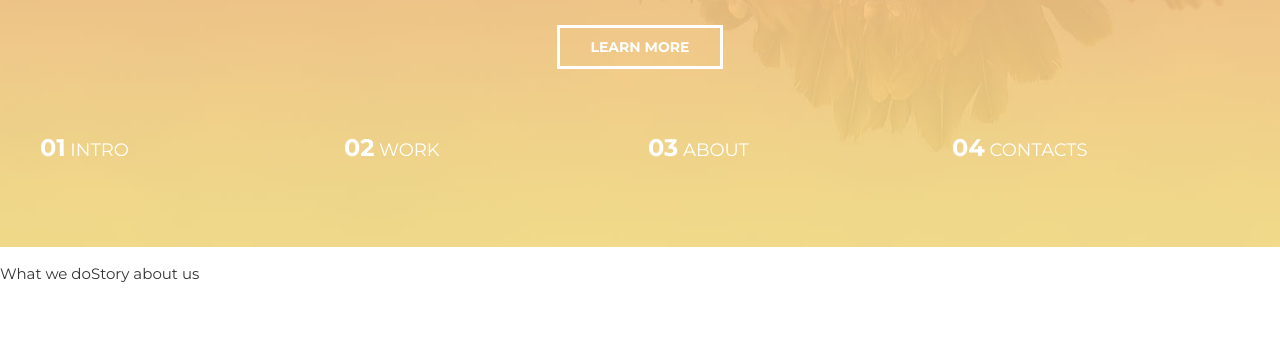
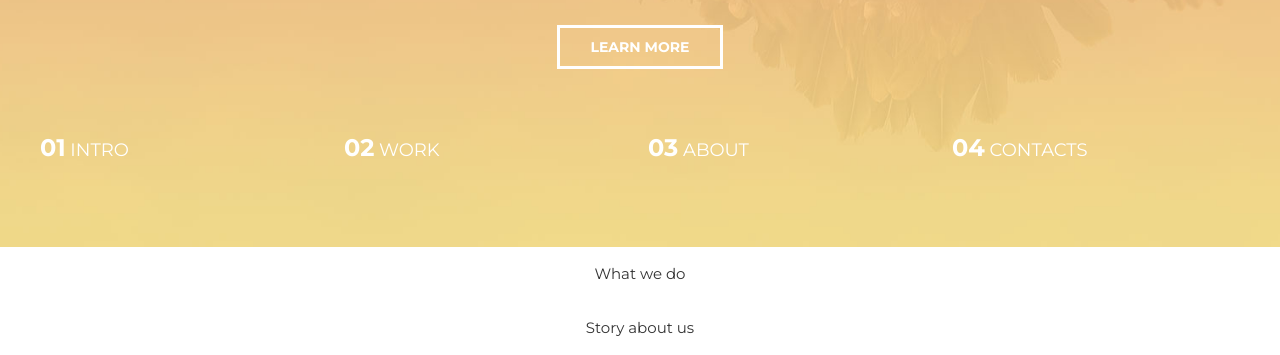
Before and after one commit to parkhomyan/assets-1, a plain HTML site: page index.html in a window 1280 px wide. Shown: the part 601-956 px from the top of the page. Before the commit the page ends 902 px from the top, so only its background shows below. Drawn offline with Linux system fonts and the light colour scheme.

Commit message:
fix tec=xt item

```diff
--- a/assets/all.css
+++ b/assets/all.css
@@ -175,3 +175,10 @@ h1, h2, h3, h4, h5, h6 {
   display: flex;
 align-items: center;
 }
+.content{
+  display: flex;
+  flex-direction: column;
+  justify-content: center;
+  align-items: center;
+
+}
--- a/index.html
+++ b/index.html
@@ -3,7 +3,7 @@
 
 <head>
   <meta charset="UTF-8">
-  <link rel="stylesheet" href="../assets/all.css">
+  <link rel="stylesheet" href="./assets/all.css">
   <link href="https://fonts.googleapis.com/css?family=Kaushan+Script|Montserrat:400,700&amp;subset=cyrillic-ext" rel="stylesheet">
   <title>Mogo</title>
 </head>
@@ -55,26 +55,14 @@
         </div>
       </div>
     </div>
-
-    <div class="text_item">
+    <div class="content">
         <div class="text_item1">
           <p>What we do</p>
         </div>
         <div class="text_item2">
           <p>Story about us</p>
     </div>
-
-
-
-
-
   </div>
-
-
-
-
-
-
   </div>
 </body>
 
```
Lines whose indentation alone changed are shown as unchanged.
